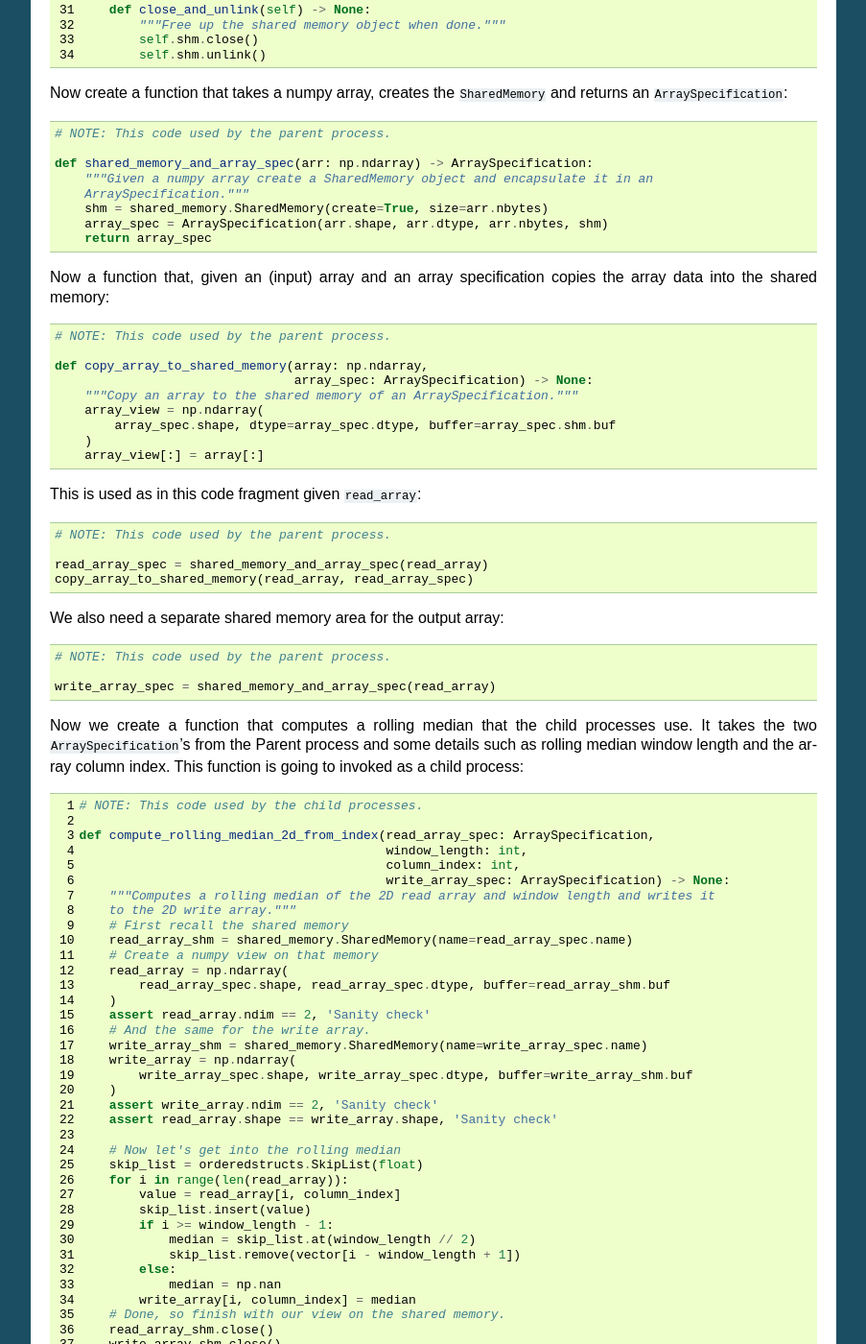
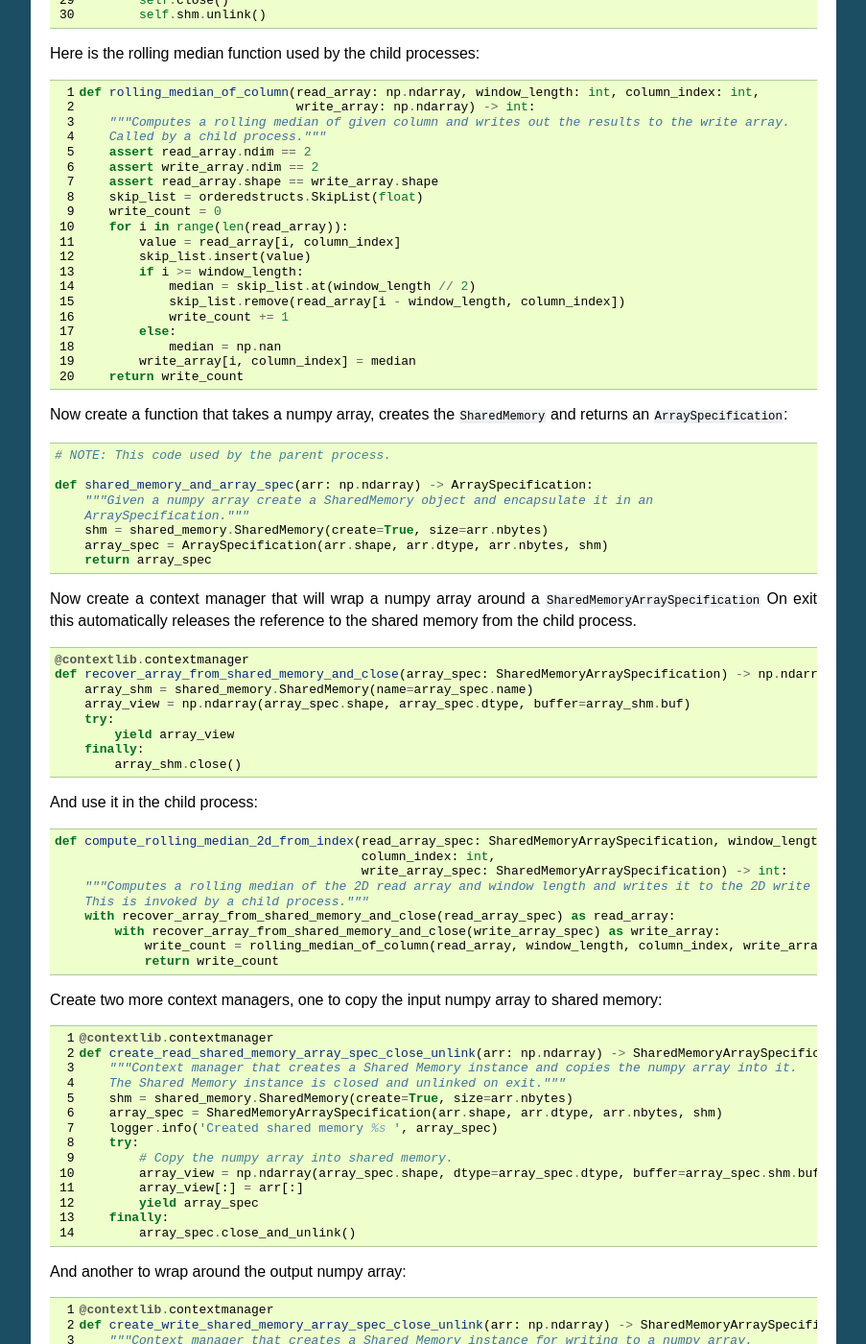
Before and after one commit to paulross/skiplist, a Sphinx documentation site: the page built from docs/source/rolling_median.rst, in a window 1280 px wide and 1400 px high, scrolled down 3147 px. Shown: the whole window at 96% size, without its empty margins (198-1101 px from the left). Built offline with Sphinx 7.4.7, drawn with Linux system fonts in a browser that asks for light colours; some of the changed text lies outside the part shown.

Commit message:
Clean up rolling median shared memory code and documentation.

```diff
--- a/docs/source/rolling_median.rst
+++ b/docs/source/rolling_median.rst
@@ -170,7 +170,7 @@ Pictorially:
 
 First let's write some code that wraps the low level ``multiprocessing.shared_memory.SharedMemory`` class that can be used by the parent process.
 This is a dataclass that records essential information about the array and includes the ``SharedMemory`` object itself.
-We will call it an ``ArraySpecification``, it is pretty simple, just a named tuple:
+We will call it an ``SharedMemoryArraySpecification``, it is pretty simple, just a named tuple:
 
 .. code-block:: python
 
@@ -182,10 +182,7 @@ We will call it an ``ArraySpecification``, it is pretty simple, just a named tup
 
     import orderedstructs
 
-    # NOTE: This code used by the parent process.
-
-    class ArraySpecification(typing.NamedTuple):
-        """Class that represents a numpy array and shared memory."""
+    class SharedMemoryArraySpecification(typing.NamedTuple):
         shape: typing.Tuple[int, ...]
         dtype: np.dtype
         nbytes: int
@@ -193,21 +190,47 @@ We will call it an ``ArraySpecification``, it is pretty simple, just a named tup
 
         @property
         def name(self) -> str:
-            """The name (identifier) of the shared memory block."""
             return self.shm.name
 
         def __str__(self):
             return (
-                f'<ArraySpecification
-                f' shape {self.shape} dtype {self.dtype} name "{self.name}"
-                f' nbytes {self.nbytes}'
-                f' buffer id 0x{id(self.shm)}>'
+                f'<SharedMemoryArraySpecification shape {self.shape} dtype {self.dtype} name "{self.name}"'
+                f' nbytes {self.nbytes} buffer id 0x{id(self.shm)}>'
             )
 
+        def close(self) -> None:
+            self.shm.close()
+
         def close_and_unlink(self) -> None:
-            """Free up the shared memory object when done."""
-            self.shm.close()
+            self.close()
             self.shm.unlink()
+
+
+Here is the rolling median function used by the child processes:
+
+.. code-block:: python
+
+    def rolling_median_of_column(read_array: np.ndarray, window_length: int, column_index: int,
+                                 write_array: np.ndarray) -> int:
+        """Computes a rolling median of given column and writes out the results to the write array.
+        Called by a child process."""
+        assert read_array.ndim == 2
+        assert write_array.ndim == 2
+        assert read_array.shape == write_array.shape
+        skip_list = orderedstructs.SkipList(float)
+        write_count = 0
+        for i in range(len(read_array)):
+            value = read_array[i, column_index]
+            skip_list.insert(value)
+            if i >= window_length:
+                median = skip_list.at(window_length // 2)
+                skip_list.remove(read_array[i - window_length, column_index])
+                write_count += 1
+            else:
+                median = np.nan
+            write_array[i, column_index] = median
+        return write_count
+
 
 Now create a function that takes a numpy array, creates the ``SharedMemory`` and returns an ``ArraySpecification``:
 
@@ -222,192 +245,113 @@ Now create a function that takes a numpy array, creates the ``SharedMemory`` and
         array_spec = ArraySpecification(arr.shape, arr.dtype, arr.nbytes, shm)
         return array_spec
 
-
-Now a function that, given an (input) array and an array specification copies the array data into the shared memory:
+Now create a context manager that will wrap a numpy array around a ``SharedMemoryArraySpecification``
+On exit this automatically releases the reference to the shared memory from the child process.
 
 .. code-block:: python
 
-    # NOTE: This code used by the parent process.
+    @contextlib.contextmanager
+    def recover_array_from_shared_memory_and_close(array_spec: SharedMemoryArraySpecification) -> np.ndarray:
+        array_shm = shared_memory.SharedMemory(name=array_spec.name)
+        array_view = np.ndarray(array_spec.shape, array_spec.dtype, buffer=array_shm.buf)
+        try:
+            yield array_view
+        finally:
+            array_shm.close()
 
-    def copy_array_to_shared_memory(array: np.ndarray,
-                                    array_spec: ArraySpecification) -> None:
-        """Copy an array to the shared memory of an ArraySpecification."""
-        array_view = np.ndarray(
-            array_spec.shape, dtype=array_spec.dtype, buffer=array_spec.shm.buf
-        )
-        array_view[:] = array[:]
-
-This is used as in this code fragment given ``read_array``:
+And use it in the child process:
 
 .. code-block:: python
 
-    # NOTE: This code used by the parent process.
+    def compute_rolling_median_2d_from_index(read_array_spec: SharedMemoryArraySpecification, window_length: int,
+                                             column_index: int,
+                                             write_array_spec: SharedMemoryArraySpecification) -> int:
+        """Computes a rolling median of the 2D read array and window length and writes it to the 2D write array.
+        This is invoked by a child process."""
+        with recover_array_from_shared_memory_and_close(read_array_spec) as read_array:
+            with recover_array_from_shared_memory_and_close(write_array_spec) as write_array:
+                write_count = rolling_median_of_column(read_array, window_length, column_index, write_array)
+                return write_count
 
-    read_array_spec = shared_memory_and_array_spec(read_array)
-    copy_array_to_shared_memory(read_array, read_array_spec)
-
-We also need a separate shared memory area for the output array:
+Create two more context managers, one to copy the input numpy array to shared memory:
 
 .. code-block:: python
 
-    # NOTE: This code used by the parent process.
+    @contextlib.contextmanager
+    def create_read_shared_memory_array_spec_close_unlink(arr: np.ndarray) -> SharedMemoryArraySpecification:
+        """Context manager that creates a Shared Memory instance and copies the numpy array into it.
+        The Shared Memory instance is closed and unlinked on exit."""
+        shm = shared_memory.SharedMemory(create=True, size=arr.nbytes)
+        array_spec = SharedMemoryArraySpecification(arr.shape, arr.dtype, arr.nbytes, shm)
+        logger.info('Created shared memory %s ', array_spec)
+        try:
+            # Copy the numpy array into shared memory.
+            array_view = np.ndarray(array_spec.shape, dtype=array_spec.dtype, buffer=array_spec.shm.buf)
+            array_view[:] = arr[:]
+            yield array_spec
+        finally:
+            array_spec.close_and_unlink()
 
-    write_array_spec = shared_memory_and_array_spec(read_array)
-
-Now we create a function that computes a rolling median that the child processes use.
-It takes the two ``ArraySpecification``'s from the Parent process and some details such as rolling median window length and the array column index.
-This function is going to invoked as a child process:
-
+And another to wrap around the output numpy array:
 
 .. code-block:: python
 
-    # NOTE: This code used by the child processes.
+    @contextlib.contextmanager
+    def create_write_shared_memory_array_spec_close_unlink(arr: np.ndarray) -> SharedMemoryArraySpecification:
+        """Context manager that creates a Shared Memory instance for writing to a numpy array.
+        The numpy array can be recovered with copy_shared_memory_into_new_numpy_array().
+        The Shared Memory instance is closed and unlinked on exit."""
+        shm = shared_memory.SharedMemory(create=True, size=arr.nbytes)
+        array_spec = SharedMemoryArraySpecification(arr.shape, arr.dtype, arr.nbytes, shm)
+        logger.info('Created shared memory %s ', array_spec)
+        try:
+            yield array_spec
+        finally:
+            array_spec.close_and_unlink()
 
-    def compute_rolling_median_2d_from_index(read_array_spec: ArraySpecification,
-                                             window_length: int,
-                                             column_index: int,
-                                             write_array_spec: ArraySpecification) -> None:
-        """Computes a rolling median of the 2D read array and window length and writes it
-        to the 2D write array."""
-        # First recall the shared memory
-        read_array_shm = shared_memory.SharedMemory(name=read_array_spec.name)
-        # Create a numpy view on that memory
-        read_array = np.ndarray(
-            read_array_spec.shape, read_array_spec.dtype, buffer=read_array_shm.buf
-        )
-        assert read_array.ndim == 2, 'Sanity check'
-        # And the same for the write array.
-        write_array_shm = shared_memory.SharedMemory(name=write_array_spec.name)
-        write_array = np.ndarray(
-            write_array_spec.shape, write_array_spec.dtype, buffer=write_array_shm.buf
-        )
-        assert write_array.ndim == 2, 'Sanity check'
-        assert read_array.shape == write_array.shape, 'Sanity check'
-
-        # Now let's get into the rolling median
-        skip_list = orderedstructs.SkipList(float)
-        for i in range(len(read_array)):
-            value = read_array[i, column_index]
-            skip_list.insert(value)
-            if i >= window_length - 1:
-                median = skip_list.at(window_length // 2)
-                skip_list.remove(vector[i - window_length + 1])
-            else:
-                median = np.nan
-            write_array[i, column_index] = median
-        # Done, so finish with our view on the shared memory.
-        read_array_shm.close()
-        write_array_shm.close()
-
-Before we put this all together we need to write something that will copy the *output* shared memory to a numpy array that we can use:
+Finally a function to copy the output shared memory to a numpy array:
 
 .. code-block:: python
 
-    # NOTE: This code used by the parent process.
+    def copy_shared_memory_into_new_numpy_array(write_array_spec: SharedMemoryArraySpecification) -> np.ndarray:
+        """With the output SharedMemoryArraySpecification this creates a new numpy array and copies the shared memory into it."""
+        temp_write = np.ndarray(write_array_spec.shape, dtype=write_array_spec.dtype, buffer=write_array_spec.shm.buf)
+        write_array = np.empty(write_array_spec.shape, dtype=write_array_spec.dtype)
+        write_array[:] = temp_write[:]
+        return write_array
 
-    def copy_shared_memory_to_new_array(array_spec: ArraySpecification) -> np.ndarray:
-        temp_write = np.ndarray(
-            array_spec.shape, dtype=array_spec.dtype, buffer=array_spec.shm.buf
-        )
-        new_array = np.empty(array_spec.shape, dtype=array_spec.dtype)
-        new_array[:] = temp_write[:]
-        return new_array
-
-This would be called thus from the ``write_array_spec`` we created above when needed like this:
+Finally here is the code for the parent process that puts this all together:
 
 .. code-block:: python
 
-    # NOTE: This code used by the parent process.
-
-    write_array = copy_shared_memory_to_new_array(write_array_spec)
-
-Now use all of this in the parent process:
-
-.. code-block:: python
-
-    # NOTE: This code used by the parent process.
-
-    def compute_rolling_median_2d_mp(read_array: np.ndarray,
-                                     window_length: int,
-                                     num_processes: int) -> np.ndarray:
-        """Compute a rolling median on a 2D array using multiprocessing."""
-        # Create the read shared memory.
-        read_array_spec = shared_memory_and_array_spec(read_array)
-        # Copy the input numpy array into the read shared memory.
-        copy_array_to_shared_memory(read_array, read_array_spec)
-        # Create the write shared memory with an identical size to the read shared memory.
-        write_array_spec = shared_memory_and_array_spec(read_array)
-        # Create the multiprocessing pool, limit to number of columns if necessary.
-        mp_pool = multiprocessing.Pool(processes=max(num_processes, read_array.shape[1]))
-        # Create the tasks, one per column.
-        # An alternative design would give a range of columns to each sub-process.
-        tasks = [
-            (read_array_spec, window_length, i, write_array_spec)
-                for i in range(read_array.shape[1])
-        ]
-        # apply_async() with compute_rolling_median_2d_from_index
-        pool_apply = [
-            mp_pool.apply_async(compute_rolling_median_2d_from_index, t) for t in tasks
-        ]
-        # Run all the sub-processes
-        results = [r.get() for r in pool_apply]
-        # Now take the write shared memory and copy it into a numpy array.
-        write_array = copy_shared_memory_to_new_array(write_array_spec)
-        # Delete the read/write shared memory.
-        read_array_spec.close_and_unlink()
-        write_array_spec.close_and_unlink()
-        # Return the result.
+    def compute_rolling_median_2d_mp(read_array: np.ndarray, window_length: int, num_processes: int) -> np.ndarray:
+        """Compute a rolling median of a numpy 2D array using multiprocessing and shared memory.
+        This is run as the parent process."""
+        if read_array.ndim != 2:
+            raise ValueError(f'Array  must be 2D not {read_array.shape}')
+        # Limit number of processes if the number of columns is small.
+        if read_array.shape[1] < num_processes:
+            num_processes = read_array.shape[1]
+        with create_read_shared_memory_array_spec_close_unlink(read_array) as read_array_spec:
+            with create_write_shared_memory_array_spec_close_unlink(read_array) as write_array_spec:
+                mp_pool = multiprocessing.Pool(processes=num_processes)
+                tasks = []
+                for column_index in range(read_array.shape[1]):
+                    tasks.append((read_array_spec, window_length, column_index, write_array_spec))
+                pool_apply = [mp_pool.apply_async(compute_rolling_median_2d_from_index, t) for t in tasks]
+                results = [r.get() for r in pool_apply]
+                write_array = copy_shared_memory_into_new_numpy_array(write_array_spec)
         return write_array
 
-Now run it on an example array:
+Running this on 16 column arrays with up to 1m rows with processes from 1 to 16 gives the following execution times:
 
-.. code-block:: python
+.. image:: plots/perf_rolling_median_shared_memory.png
+    :width: 640
 
-    # NOTE: This code used by the parent process.
+Comparing the **speed** of execution compared to a single process gives:
 
-    # Create an array with a million rows and 16 columns.
-    read_array = np.random.random((1024 * 1024, 16))
-    print(f'Array shape {read_array.shape} size {read_array_size:,d}')
-    # From 1 to 16 child processes.
-    for p in range(1, 17):
-        t_start = time.perf_counter()
-        write_array = compute_rolling_median_2d_mp(
-            read_array, window_length=21, num_processes=p
-        )
-        t_elapsed = time.perf_counter() - t_start
-        print(
-            f'compute_rolling_median():'
-            f' Processes: {p:2d}'
-            f' Time: {t_elapsed:8.3f} (s)'
-            f' rate {read_array.size / t_elapsed:12,.0f} values/s'
-        )
+.. image:: plots/perf_rolling_median_shared_memory_ratio.png
+    :width: 640
 
-
-And the output will be something like this on a MacBook Pro, 2.7 GHz Intel Core i7 4 cores with hyper-threading:
-
-.. code-block:: text
-
-    Array shape (1048576, 16) size 16,777,216
-    compute_rolling_median(): Processes:  1 Time:   21.731 (s) rate      772,044 values/s
-    compute_rolling_median(): Processes:  2 Time:   11.986 (s) rate    1,399,776 values/s
-    compute_rolling_median(): Processes:  3 Time:    9.511 (s) rate    1,763,997 values/s
-    compute_rolling_median(): Processes:  4 Time:    7.612 (s) rate    2,204,077 values/s
-    compute_rolling_median(): Processes:  5 Time:    8.187 (s) rate    2,049,138 values/s
-    compute_rolling_median(): Processes:  6 Time:    7.109 (s) rate    2,359,920 values/s
-    compute_rolling_median(): Processes:  7 Time:    7.863 (s) rate    2,133,823 values/s
-    compute_rolling_median(): Processes:  8 Time:    7.050 (s) rate    2,379,835 values/s
-    compute_rolling_median(): Processes:  9 Time:    6.944 (s) rate    2,415,980 values/s
-    compute_rolling_median(): Processes: 10 Time:    7.142 (s) rate    2,349,237 values/s
-    compute_rolling_median(): Processes: 11 Time:    7.760 (s) rate    2,161,943 values/s
-    compute_rolling_median(): Processes: 12 Time:    7.153 (s) rate    2,345,611 values/s
-    compute_rolling_median(): Processes: 13 Time:    7.521 (s) rate    2,230,636 values/s
-    compute_rolling_median(): Processes: 14 Time:    7.766 (s) rate    2,160,363 values/s
-    compute_rolling_median(): Processes: 15 Time:    8.655 (s) rate    1,938,537 values/s
-    compute_rolling_median(): Processes: 16 Time:    7.176 (s) rate    2,337,818 values/s
-
-This shows that speedups of around 3x are possible with 4 cores.
-
-.. note::
-
-    This is simplified code.
-    It be written more effectively with context managers that could automatically close and unlink the shared memory.
+Clearly there is some overhead so it is not really worth doing this for less that 10,000 columns.
+The number of processes equal to the number of CPUs is optimum.
```
Also changed, not shown: docs/source/plots/perf_rolling_median_shared_memory.png (added), docs/source/plots/perf_rolling_median_shared_memory_ratio.png (added), 6 other files.
